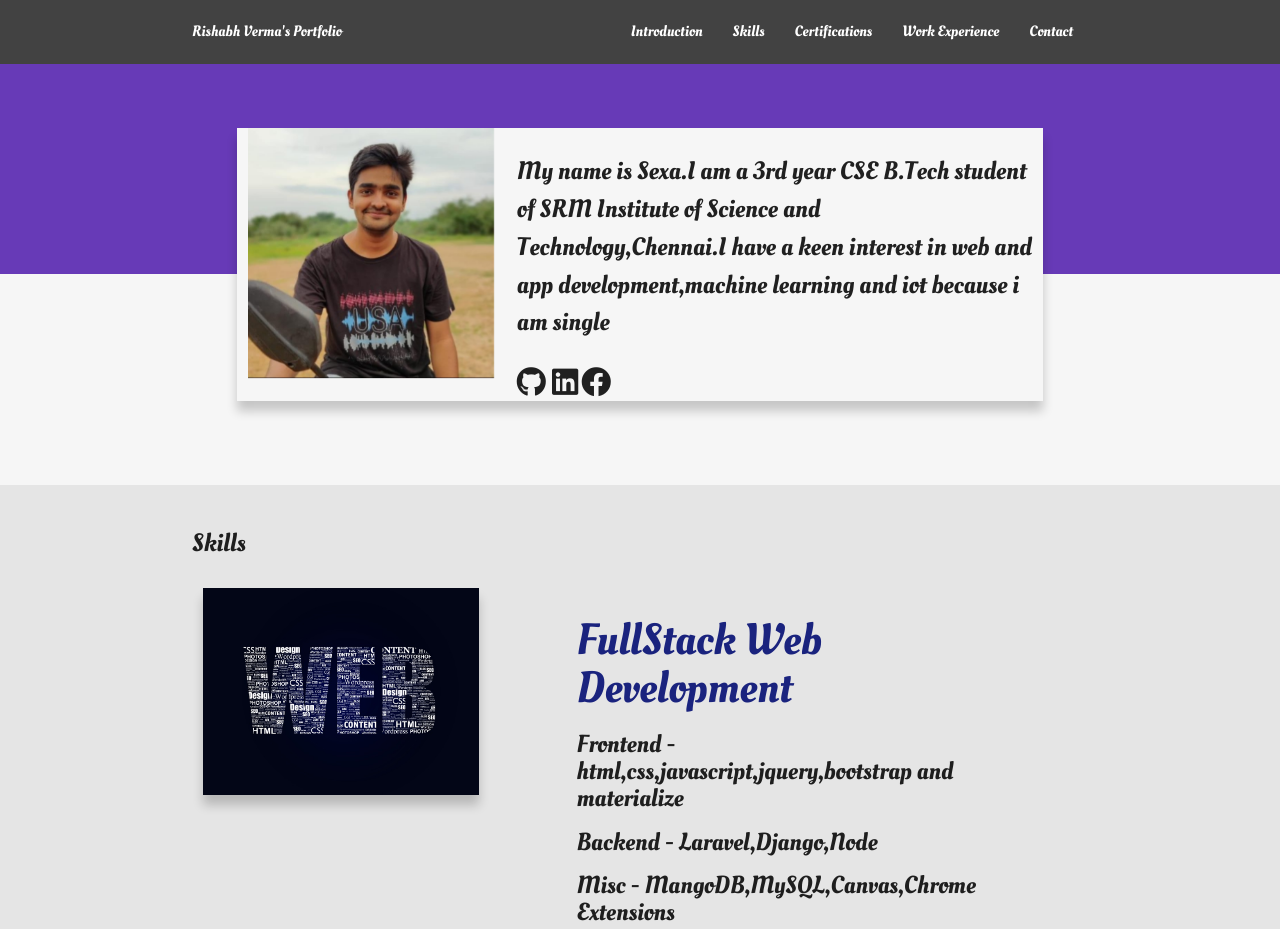
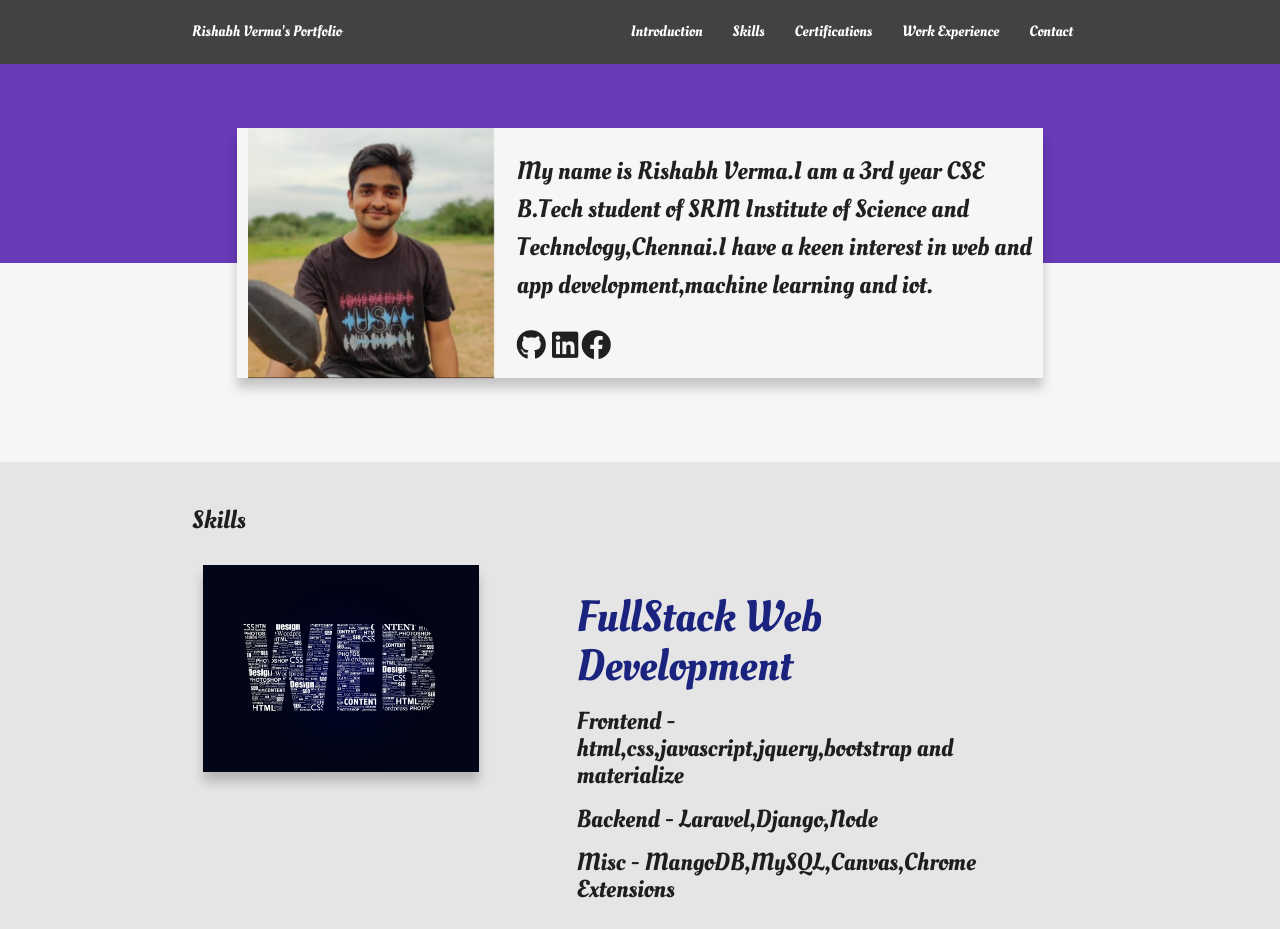
Before and after one commit to rvstowrn/MyPortfolio, a plain HTML site: page index.html in a window 1280 px wide. Shown: the top 929 px of the page. Drawn offline with nearby package versions, Linux system fonts and the light colour scheme; some icons are missing.

Commit message:
Update index.html

```diff
--- a/index.html
+++ b/index.html
@@ -54,9 +54,9 @@
         		</div>
         		<div class="col s12 l8">
 	        	<p class="flow-text">
-				My name is Sexa.I am a 3rd year CSE B.Tech student of
+				My name is Rishabh Verma.I am a 3rd year CSE B.Tech student of
 				SRM Institute of Science and Technology,Chennai.I have a keen
-				interest in web and app development,machine learning and iot because i am single
+				interest in web and app development,machine learning and iot.
 				</p>
 				<i class="fab fa-github fa-2x"></i>
 				<i class="fab fa-gmail fa-2x"></i>
```
